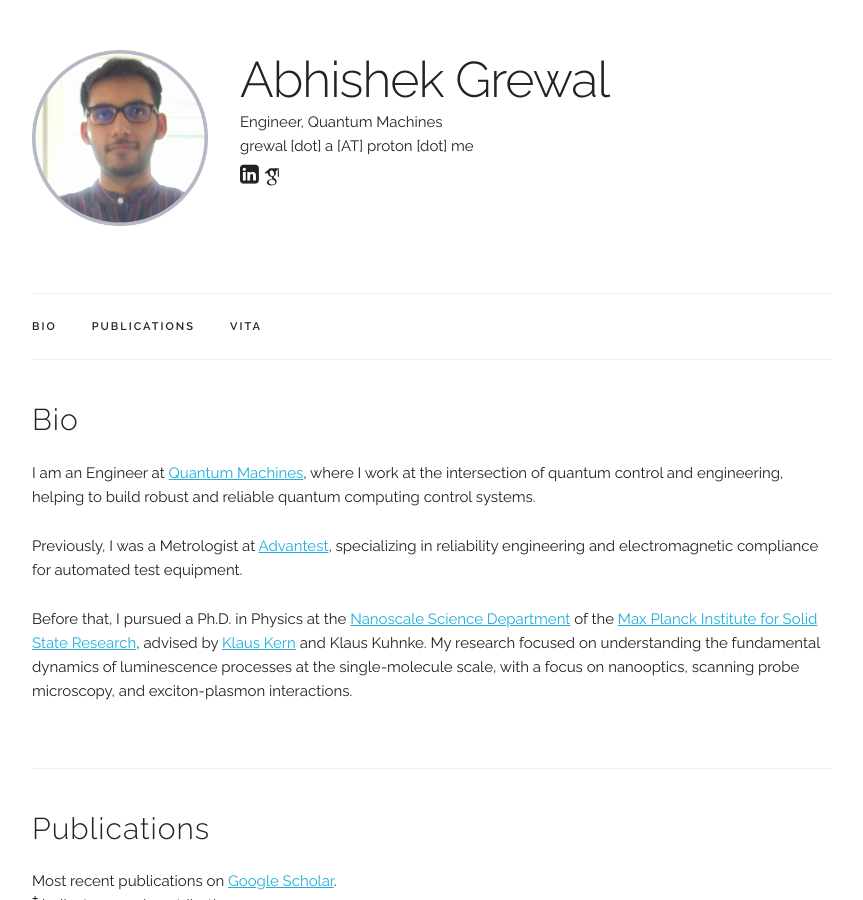
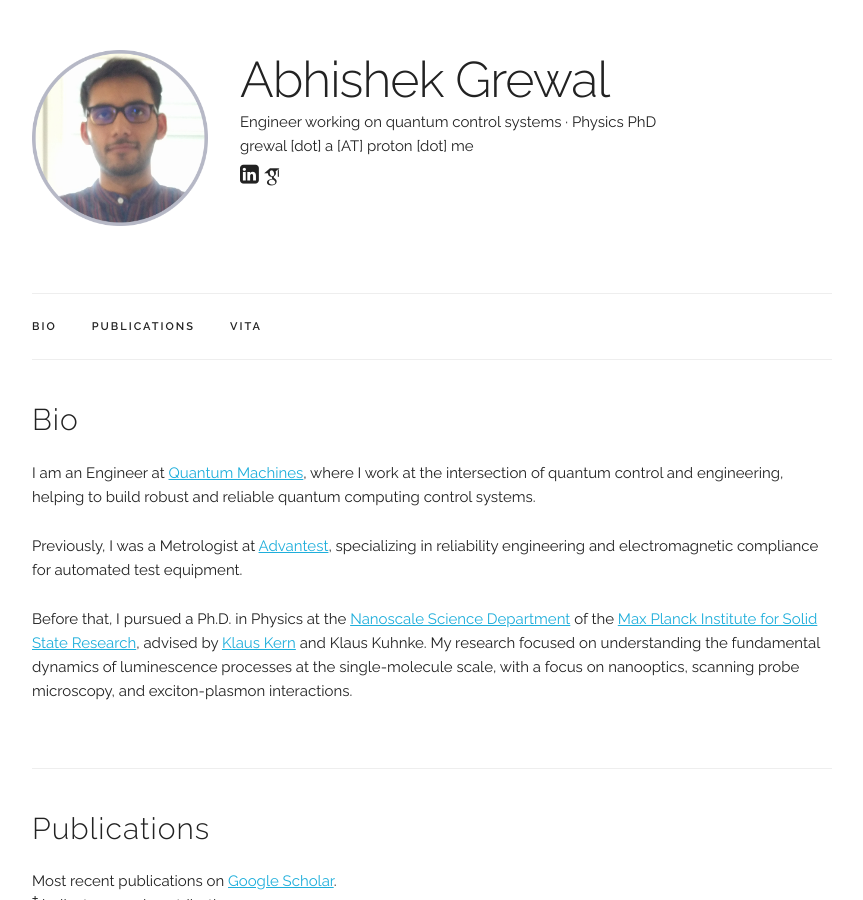
Before and after one commit to abhishekgrewal/abhishekgrewal.github.io, a Jekyll site: the page built from index.html, in a window 1280 px wide and 900 px high. Shown: the whole window, without its empty margins (208-1071 px from the left). Built offline with Jekyll 4.4.1, drawn with Linux system fonts in a browser that asks for light colours; some web fonts are replaced.

Commit message:
Update title in main_info.yaml for clarity

```diff
--- a/_data/main_info.yaml
+++ b/_data/main_info.yaml
@@ -1,5 +1,5 @@
 name: "Abhishek Grewal"
-title: "Engineer, Quantum Machines"
+title: "Engineer working on quantum control systems · Physics PhD"
 email: "grewal [dot] a [AT] proton [dot] me"
 profile_pic: "/assets/profile-pics/abhishek.png"
 linkedin: "https://www.linkedin.com/in/a-grewal/"
```
